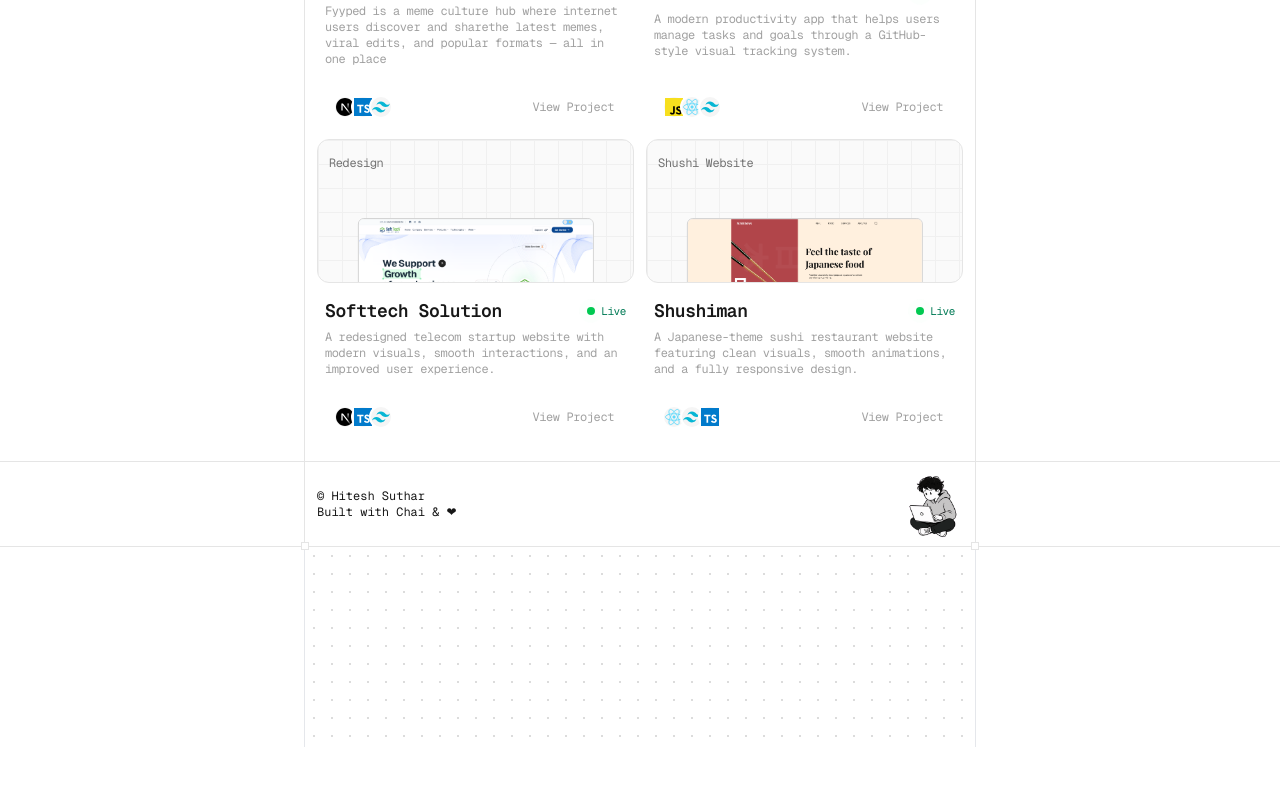
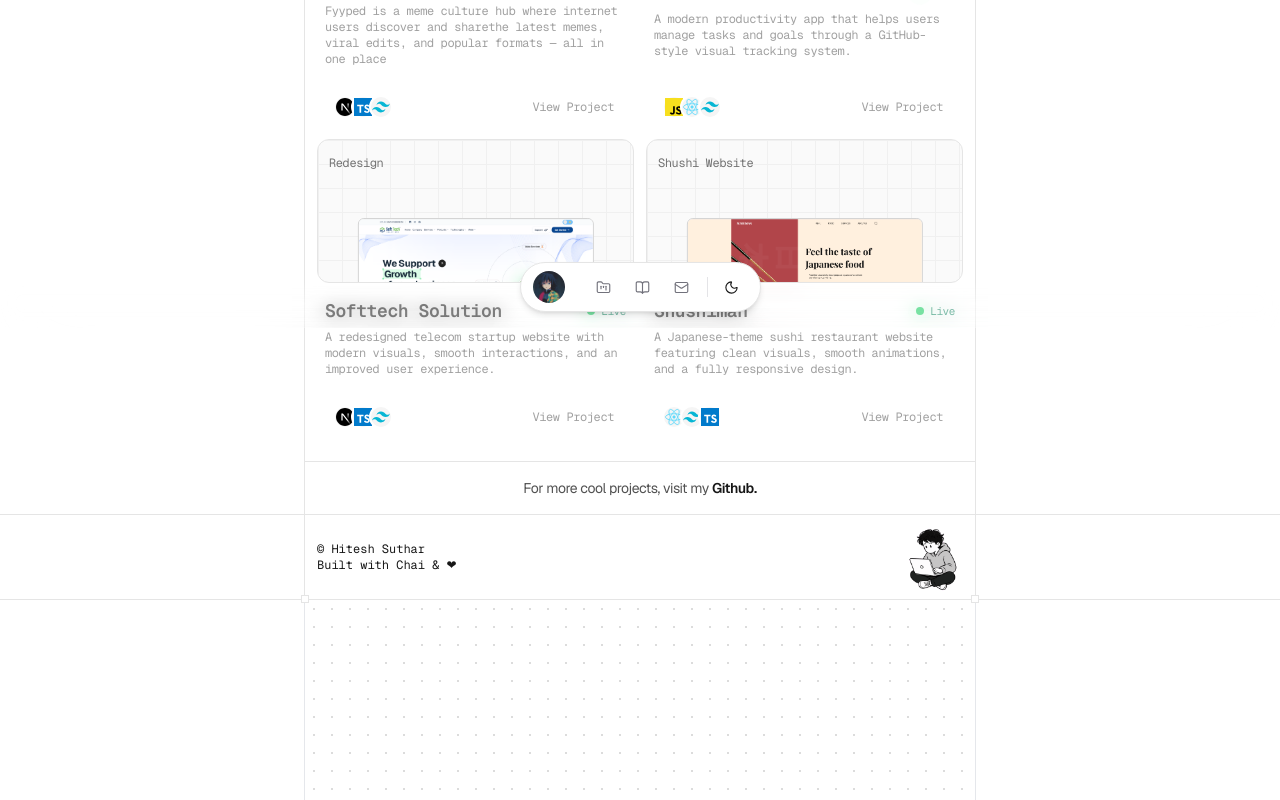
Before and after one commit to senorhitesh/hiteshdev.com, a Next.js app in the folder hiteshsuthar/: page /projects in a window 1280 px wide. Shown: the part 472-1272 px from the top of the page. Before the commit the page ends 1219 px from the top, so only its background shows below. Built offline with nearby package versions, Linux system fonts and the light colour scheme.

Commit message:
minor-changes

```diff
--- a/hiteshsuthar/app/Components/DockBar.tsx
+++ b/hiteshsuthar/app/Components/DockBar.tsx
@@ -3,19 +3,24 @@ import { motion, AnimatePresence } from "framer-motion";
 import { useState } from "react";
 import { FolderKanban, BookOpen, Mail, Sun, Moon } from "lucide-react";
 import Image from "next/image";
+import Link from "next/link";
 import displayPicture from "@/public/profile.png";
 const navItems = [
-  { label: "Projects", icon: FolderKanban, href: "#projects" },
-  { label: "Blogs", icon: BookOpen, href: "#blogs" },
-  { label: "Contact", icon: Mail, href: "#contact" },
+  { label: "Projects", icon: FolderKanban, href: "/projects" },
+  { label: "Blogs", icon: BookOpen, href: "/blogs" },
+  { label: "Contact", icon: Mail, href: "/get-in-touch" },
 ];
 
 export default function Navbar() {
   const [dark, setDark] = useState(false);
-  const [active, setActive] = useState<string | null>(null);
 
   return (
-    <nav
+    <motion.nav
+      initial={{ y: 60, scale: 0.7 }}
+      animate={{ y: 0, scale: 1 }}
+      transition={{
+        ease: "easeIn",
+      }}
       className={`flex items-center gap-1 px-3 py-2 fixed bottom-4 z-99999 rounded-full shadow-md border transition-colors duration-300  "dark:bg-zinc-800 dark:border-zinc-700  border-neutral-200 bg-white border-zinc-200"
       `}
     >
@@ -32,14 +37,7 @@ export default function Navbar() {
       <div className={`w-px h-5 mx-1 "dark:bg-zinc-600"  "bg-zinc-200"`} />
 
       {navItems.map(({ label, icon, href }) => (
-        <NavItem
-          key={label}
-          label={label}
-          icon={icon}
-          href={href}
-          active={active === label}
-          onClick={() => setActive(label)}
-        />
+        <NavItem key={label} label={label} icon={icon} href={href} />
       ))}
 
       {/* Divider */}
@@ -62,7 +60,7 @@ export default function Navbar() {
           <Moon size={15} strokeWidth={1.8} />
         )}
       </button>
-    </nav>
+    </motion.nav>
   );
 }
 
@@ -70,53 +68,34 @@ function NavItem({
   label,
   icon: Icon,
   href,
-  active,
-  onClick,
 }: {
   label: string;
   icon: React.ElementType;
   href: string;
-  active: boolean;
-  onClick: () => void;
 }) {
   const [hovered, setHovered] = useState(false);
 
   return (
-    <motion.a
-      href={href}
-      onClick={onClick}
+    <Link href={href}>
+      {" "}
+      <motion.div
         onHoverStart={() => setHovered(true)}
         onHoverEnd={() => setHovered(false)}
         layout
-      className={`flex items-center gap-1.5 px-2.5 py-1.5 rounded-full text-sm font-medium cursor-pointer select-none overflow-hidden ${
-        active
-          ? "dark:bg-zinc-100 bg-zinc-900 text-zinc-100 dark:text-zinc-900"
-          : "text-zinc-500 hover:text-zinc-900 hover:bg-zinc-100 dark:text-zinc-400 dark:hover:text-zinc-100 dark:hover:bg-zinc-700"
-      }`}
+        className={`flex text-zinc-500 hover:text-zinc-900 hover:bg-zinc-100 dark:text-zinc-400 dark:hover:text-zinc-100 dark:hover:bg-zinc-700 items-center gap-1.5 px-2.5 py-1.5 rounded-full text-sm group relative font-medium cursor-pointer select-none  `}
         transition={{ layout: { duration: 0.2, ease: [0.4, 0, 0.2, 1] } }}
       >
+        <div className="absolute  -top-8 rounded-full px-3 py-1 left-1/2 translate-y-2 group-hover:translate-y-0 scale-[0.6] group-hover:scale-100 opacity-0 group-hover:opacity-100 -translate-x-1/2 text-white bg-neutral-900 transition-all duration-200">
+          <p className="text-[12px] font-sans font-medium">{label}</p>
+        </div>
         <motion.div
           animate={{ scale: hovered ? 1.15 : 1 }}
           transition={{ duration: 0.15, ease: "easeOut" }}
-        className="shrink-0"
+          className="shrink-0 relative group"
         >
           <Icon size={15} strokeWidth={1.8} />
         </motion.div>
-
-      <AnimatePresence initial={false}>
-        {hovered && (
-          <motion.span
-            key="label"
-            initial={{ width: 0, opacity: 0 }}
-            animate={{ width: "auto", opacity: 1 }}
-            exit={{ width: 0, opacity: 0 }}
-            transition={{ duration: 0.2, ease: [0.4, 0, 0.2, 1] }}
-            className="overflow-hidden whitespace-nowrap leading-none"
-          >
-            {label}
-          </motion.span>
-        )}
-      </AnimatePresence>
-    </motion.a>
+      </motion.div>
+    </Link>
   );
 }
--- a/hiteshsuthar/app/Components/Profile/Profile.tsx
+++ b/hiteshsuthar/app/Components/Profile/Profile.tsx
@@ -53,7 +53,8 @@ border-neutral-100 dark:border-neutral-800 p-3.5 w-3xl"
         <div className="flex items-center gap-3">
           {/* Avatar */}
           <div className="relative shrink-0">
-            <div className="w-26 h-26 rounded-[14px] bg-zinc-100 border border-zinc-200 dark:border-neutral-700 overflow-hidden">
+            <div className="w-26 h-26 rounded-[14px] bg-zinc-100 relative border border-zinc-200 dark:border-neutral-700 overflow-hidden">
+              <div className="bg-white absolute h-full blur-lg w-2 profile-sweep left-4" />
               <Image src={displayPicture} alt="Hitesh Suthar" />
             </div>
             <div className="absolute -bottom-0.5 -right-0.5 w-2.75 h-2.75 rounded-full bg-green-500 border-2 border-white" />
--- a/hiteshsuthar/app/Components/ProjectPage/ProjectStack.tsx
+++ b/hiteshsuthar/app/Components/ProjectPage/ProjectStack.tsx
@@ -2,6 +2,7 @@ import { projectBackgrounds, projectImages } from "@/lib/assest/project";
 import { StaticImageData } from "next/image";
 import ProjectCard from "@/app/Components/ProjectCard";
 import { ArrowLeft, ChevronLeft } from "lucide-react";
+import DynamicIsland from "@/app/Components/DockBar";
 
 import Link from "next/link";
 interface ProjectProp {
@@ -365,7 +366,7 @@ const Projects = () => {
       <div className="max-w-2xl mx-auto px-3 border-x border-neutral-200 dark:border-neutral-900 py-6">
         <div className="flex items-center gap-2 mb-5">
           <Link href={"/"}>
-            <div className="text-neutral-700">
+            <div className="text-neutral-700  rounded-md border border-transparent hover:border-neutral-200 hover:bg-neutral-50">
               <ChevronLeft />
             </div>
           </Link>
--- a/hiteshsuthar/app/globals.css
+++ b/hiteshsuthar/app/globals.css
@@ -226,3 +226,18 @@ overflow-x: hidden !important;
 .react-activity-calendar > div::-webkit-scrollbar {
   display: none; /* Chrome/Safari */
 }
+
+
+
+.profile-sweep{
+  animation:ProfileSweep 3s ease-in infinite
+}
+
+@keyframes ProfileSweep{
+  from{
+    transform: translateX(-120px) rotate(12deg);
+  }
+  to{
+    transform: translateX(120px) rotate(12deg);
+  }
+}
--- a/hiteshsuthar/app/layout.tsx
+++ b/hiteshsuthar/app/layout.tsx
@@ -1,6 +1,7 @@
 import type { Metadata } from "next";
 import { Geist, Geist_Mono } from "next/font/google";
 import "./globals.css";
+import Page from "@/lib/assest/page";
 
 const geistSans = Geist({
   variable: "--font-geist-sans",
@@ -27,7 +28,22 @@ export default function RootLayout({
       lang="en"
       className={`${geistSans.variable} ${geistMono.variable} h-full antialiased`}
     >
-      <body className="flex flex-col"> {children}</body>
+      <body className="flex realtive flex-col">
+        {" "}
+        {children}{" "}
+        <Page.GradualBlur
+          target="page"
+          position="bottom"
+          height="3rem"
+          strength={2.5}
+          divCount={2}
+          curve="bezier"
+          exponential
+          opacity={0.5}
+          className="z-99"
+        />
+        <Page.ScrollTop />
+      </body>
     </html>
   );
 }
--- a/hiteshsuthar/app/page.tsx
+++ b/hiteshsuthar/app/page.tsx
@@ -1,10 +1,10 @@
 import Page from "@/lib/assest/page";
-import DynamicIsland from "./Components/DockBar";
+import Navbar from "./Components/DockBar";
+
 export default function Home() {
   return (
     <>
       <div className="flex flex-col overflow-hidden flex-1 relative items-center justify-center font-sans dark:bg-[#09090B] mt-2">
-        <DynamicIsland />
         <div className="w-full border-y z-0 border-neutral-200 dark:border-neutral-900">
           <div className="max-w-2xl relative mx-auto">
             <div className="w-2 h-2 bg-white dark:bg-black border-neutral-200 dark:border-neutral-800 -top-1 -left-1 absolute border" />
@@ -16,6 +16,7 @@ export default function Home() {
             </div>
           </div>
         </div>
+        <Navbar />
         <Page.Profile />
         <Page.Divider />
         <Page.BioComponent />
@@ -33,18 +34,6 @@ export default function Home() {
         <Page.Divider />
         <Page.Footer />
         <div className="dotted-background p-12"></div>
-        <Page.GradualBlur
-          target="page"
-          position="bottom"
-          height="3rem"
-          strength={2.5}
-          divCount={2}
-          curve="bezier"
-          exponential
-          opacity={0.5}
-          className="z-99"
-        />
-        <Page.ScrollTop />
       </div>
     </>
   );
--- a/hiteshsuthar/app/projects/page.tsx
+++ b/hiteshsuthar/app/projects/page.tsx
@@ -1,5 +1,7 @@
 import Page from "@/lib/assest/page";
 import ProjectCard from "@/app/Components/ProjectPage/ProjectStack";
+import Navbar from "@/app/Components/DockBar";
+import Link from "next/link";
 const page = () => {
   return (
     <div className="flex flex-col flex-1 items-center justify-center font-sans dark:bg-[#09090B] mt-2">
@@ -10,10 +12,24 @@ const page = () => {
           <div className="w-2 h-2 bg-white dark:bg-black border-neutral-200 dark:border-neutral-800 -top-1 -left-1 absolute border"></div>
           <div className="w-2 h-2 bg-white dark:bg-black border-neutral-200 dark:border-neutral-800 -top-1 -right-1 absolute border"></div>
           <ProjectCard />
+          <div className="p-4 -mt-3 font-sans border-neutral-200 dark:border-neutral-900 items-center justify-center flex border-x border-t">
+            <p className="text-sm text-neutral-600">
+              For more cool projects, visit my{" "}
+              <Link
+                href={"https://github.com/senorhitesh"}
+                target={"_blank"}
+                className="text-neutral-900 font-semibold"
+              >
+                Github.
+              </Link>
+            </p>
+          </div>
         </div>
       </div>
       <Page.Footer />
       <Page.ScrollTop />
+      <Navbar />
+
       <div className="dotted-background p-12"></div>
     </div>
   );
```
Also changed, not shown: hiteshsuthar/app/get-in-touch/page.tsx (+12 -4 lines). Lines whose indentation alone changed are shown as unchanged.
